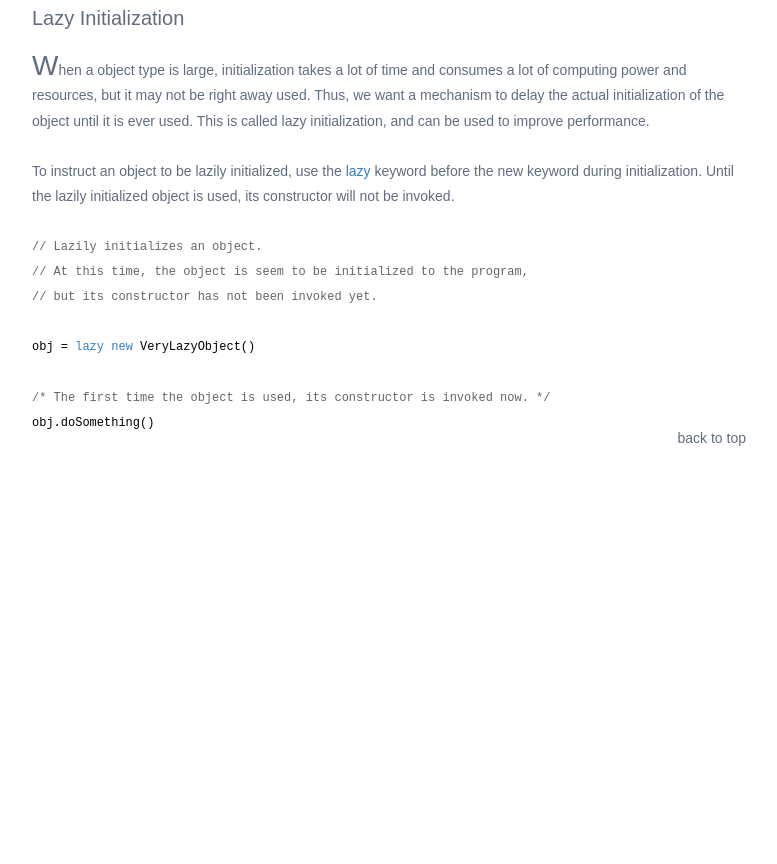
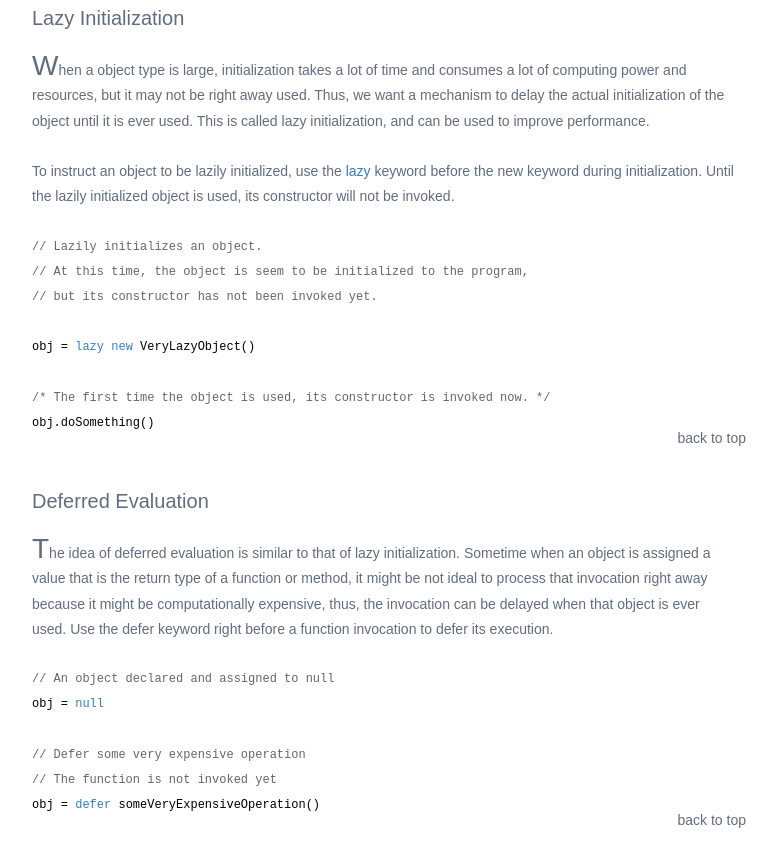
Before and after one commit to mazj/hex, a plain HTML site: page hexlang.org/index.html in a window 1280 px wide. Shown: the part 1752-2616 px from the top of the page, without its empty margins (396-1173 px from the left). Before the commit the page ends 2238 px from the top, so only its background shows below. Drawn offline with Linux system fonts and the light colour scheme.

Commit message:
hexlang.org - added deferred evaluation section

```diff
--- a/hexlang.org/index.html
+++ b/hexlang.org/index.html
@@ -202,6 +202,32 @@
                 </div>
             </div>
 
+             <div class="section_paragraph">
+                <div class="section_title">
+                    Deferred Evaluation
+                </div>
+                <div class="section_content">
+                    <span class="section_first_letter">T</span>he idea of deferred evaluation is similar to that of lazy initialization. Sometime when an object is assigned a value that is the return type of a function or method, it might be not ideal to process that invocation right away because it might be computationally expensive, thus, the invocation can be delayed when that object is ever used.
+                    Use the defer keyword right before a function invocation to defer its execution.
+                    <br/><br/>
+                    <div class="section_code">
+                        <span class="comment">
+                            // An object declared and assigned to null
+                        </span><br/>
+                        obj = <span class="keyword">null</span>
+                        <br/><br/>
+                        <span class="comment">
+                            // Defer some very expensive operation<br/>
+                            // The function is not invoked yet
+                        </span><br/>
+                        obj = <span class="keyword">defer</span> someVeryExpensiveOperation()
+                    </div>
+                </div>
+                <div class="section_back_to_top">
+                    <a>back to top</a>
+                </div>
+            </div>
+
         </div> <!--right_panel-->
     </div> <!--content-wrapper-->
 
```
